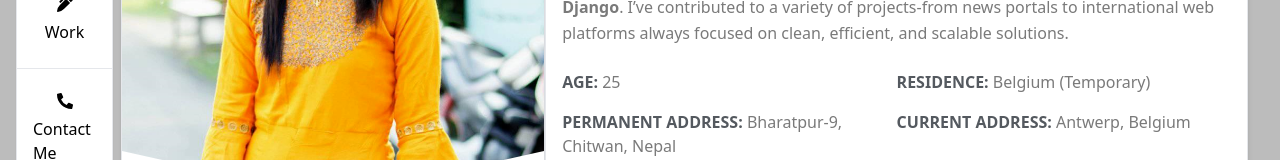
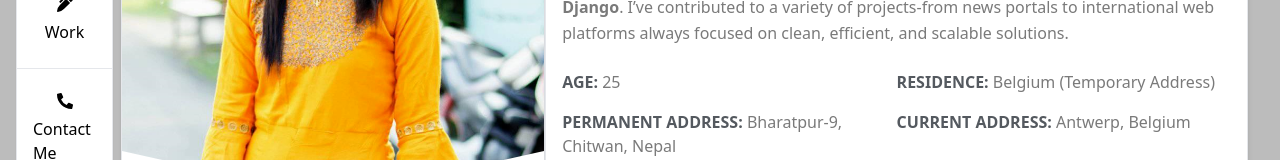
Before and after one commit to anishap123/My_portfolio, a React (Create React App) app: page / in a window 1280 px wide. Shown: the part 255-415 px from the top of the page. Built offline with nearby package versions, Linux system fonts and the light colour scheme.

Commit message:
about page update

```diff
--- a/src/pages/About.jsx
+++ b/src/pages/About.jsx
@@ -64,7 +64,7 @@ const About = () => {
             </div>
             <div className="w-full sm:w-1/2">
               <span className="font-semibold text-[#54595F]">RESIDENCE:</span>{" "}
-              Belgium (Temporary)
+              Belgium (Temporary Address)
             </div>
           </div>
 
```
